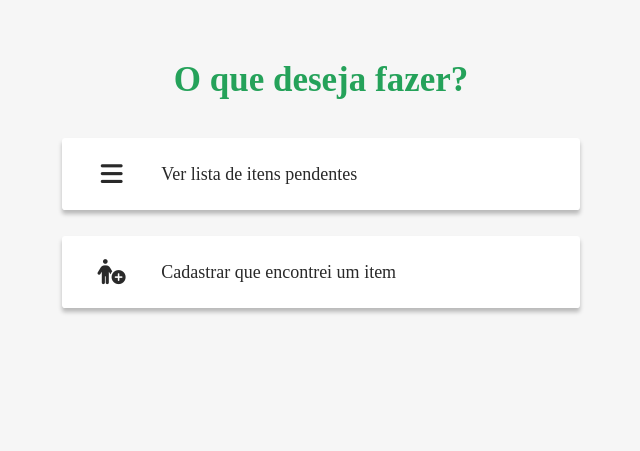
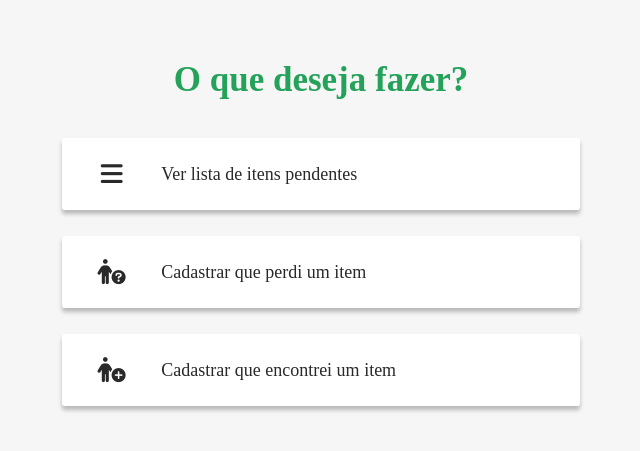
Before and after one commit to soualansousa/IFinder_Django, a Django app: page /administrativo/ in a window 1280 px wide. Shown: the part 38-489 px from the top of the page, without its empty margins (319-959 px from the left). Run offline with Django 5.2, Linux system fonts and the light colour scheme; the visitor is signed in with stand-in values (Sample User, id 1).

Commit message:
criando página para o admin cadastrar um item perdido

```diff
--- a/administrativo/templates/administrativo/pages/home.html
+++ b/administrativo/templates/administrativo/pages/home.html
@@ -13,6 +13,12 @@
                 </div>
                 <div class="botoes-home">
                     <div class="logo-menu">
+                        <i class="fa-solid fa-person-circle-question"></i>
+                    </div>
+                    <a class="texto-menu" href="perdi_itemadmin/">Cadastrar que perdi um item</a>
+                </div>
+                <div class="botoes-home">
+                    <div class="logo-menu">
                         <i class="fa-solid fa-person-circle-plus"></i>
                     </div>
                     <a class="texto-menu" href="encontrei_itemadmin/">Cadastrar que encontrei um item</a>
--- a/administrativo/urls.py
+++ b/administrativo/urls.py
@@ -7,5 +7,6 @@ app_name = 'administrativo'
 urlpatterns = [
     path('', views.home, name='admin_home'),
     path('lista/', views.lista, name='lista'),
-    path('encontrei_itemadmin/', views.encontrei_itemadmin, name='admin_publicar_item')
+    path('encontrei_itemadmin/', views.encontrei_itemadmin),
+    path('perdi_itemadmin/', views.perdi_itemadmin),
 ]
--- a/administrativo/views.py
+++ b/administrativo/views.py
@@ -61,3 +61,24 @@ def encontrei_itemadmin(request):
     else:
         lista_itens = AdminItemForm()
     return render(request, "administrativo/pages/encontrei_itemadmin.html", {'itens': lista_itens})
+
+def perdi_itemadmin(request):
+    if request.method == "POST":
+        lista_itens = AdminItemForm(request.POST, request.FILES, is_admin=True)
+        if lista_itens.is_valid():
+            item = lista_itens.save(commit=False)
+            item.Status = 'perdido'
+            item.Autor = request.user
+            item.save()
+            if request.headers.get('x-requested-with') == 'XMLHttpRequest':
+                return JsonResponse({'success': True})
+            else:
+                return render(request, 'administrativo/pages/cadastro_concluido.html')
+        else:
+            if request.headers.get('x-requested-with') == 'XMLHttpRequest':
+                return JsonResponse({'success': False, 'errors': lista_itens.errors}, status=400)
+            else:
+                return render(request, "administrativo/pages/perdi_itemadmin.html", {'itens': lista_itens, 'errors': lista_itens.errors})
+    else:
+        lista_itens = AdminItemForm()
+    return render(request, "administrativo/pages/perdi_itemadmin.html", {'itens': lista_itens})
```
Also changed, not shown: administrativo/templates/administrativo/pages/perdi_itemadmin.html (added, +43 -0 lines).
